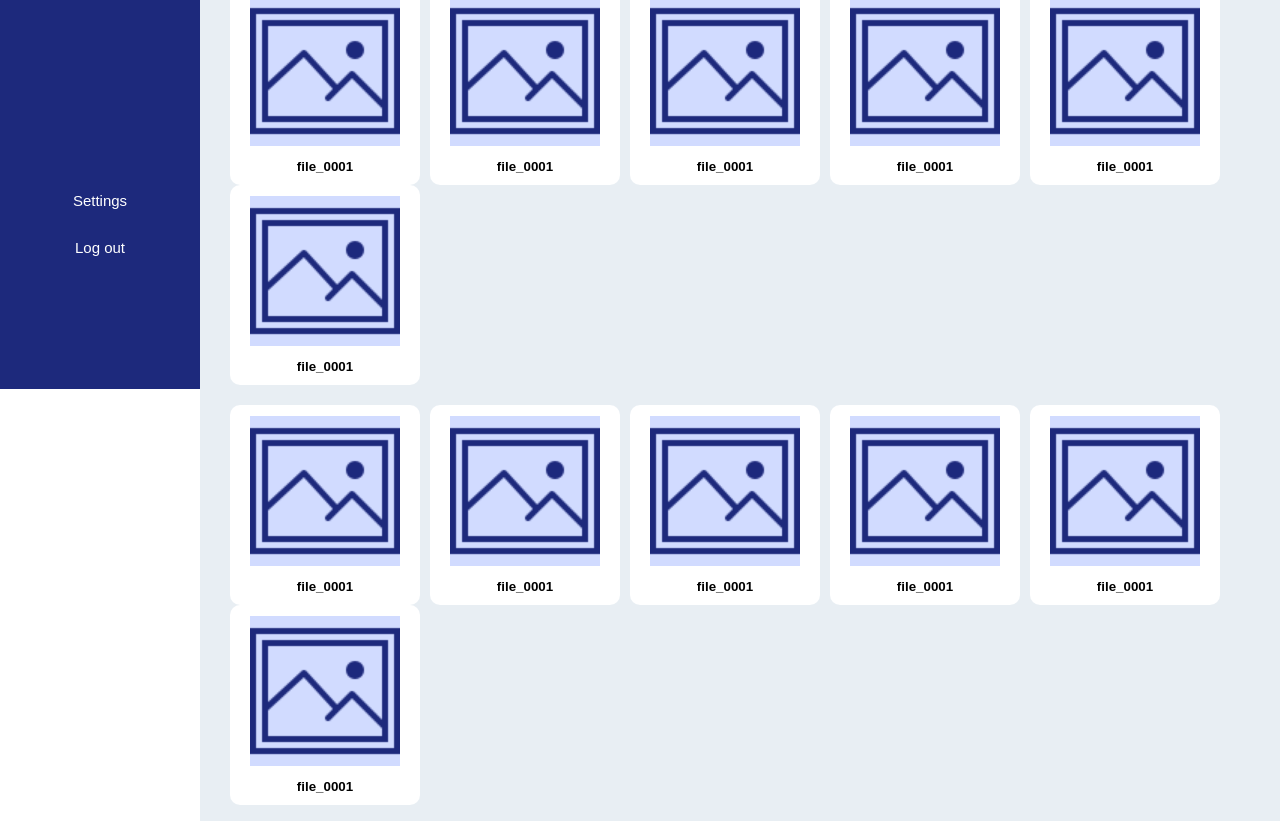
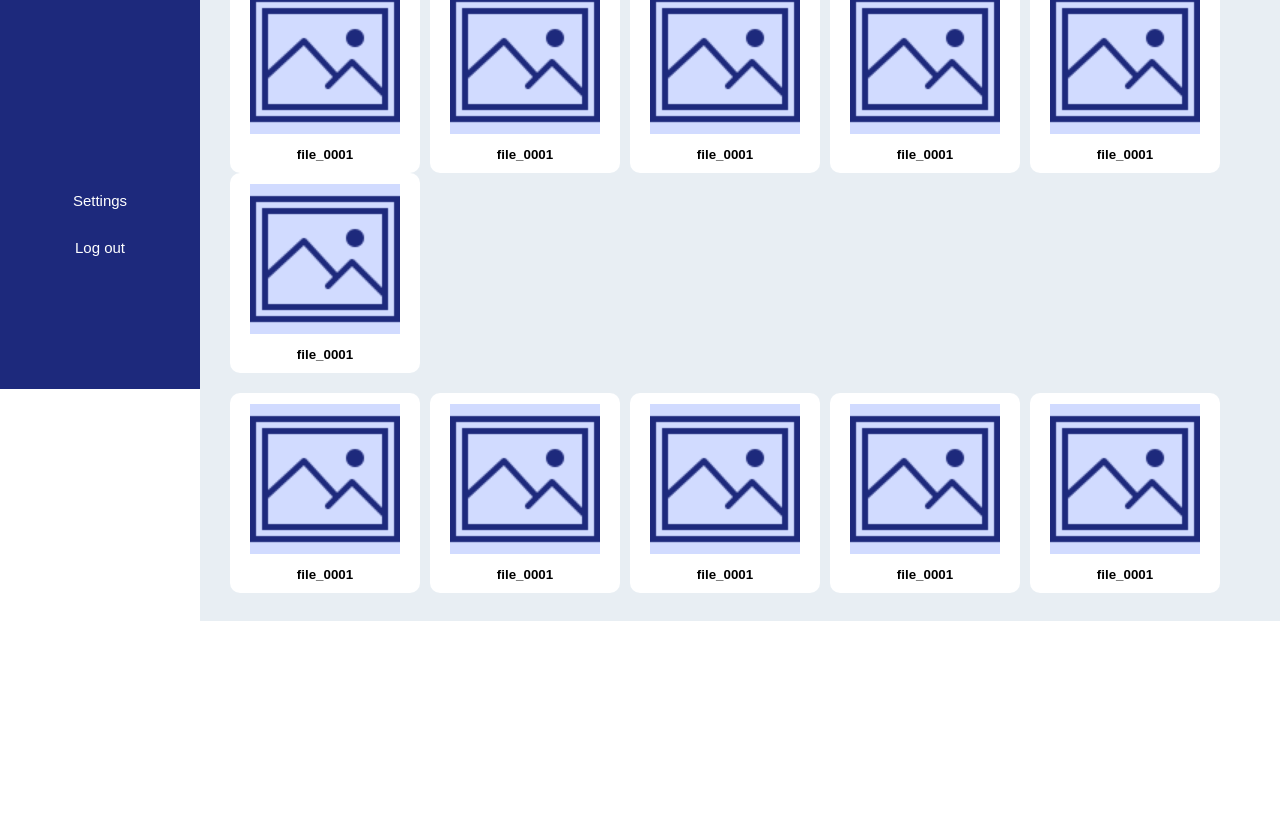
Before and after one commit to vaishakh-pk/dCloud-frontend, a Next.js app: page /favourites in a window 1280 px wide. Shown: the part 411-1232 px from the top of the page. After the commit the page ends 1032 px from the top, so only its background shows below. Built offline with nearby package versions, Linux system fonts and the light colour scheme.

Commit message:
test commit

```diff
--- a/src/app/favourites/page.js
+++ b/src/app/favourites/page.js
@@ -39,7 +39,6 @@ function FavoritesLayout() {
                     <button className="files-buttons"><img src="picture.png" alt="Profile Photo" /><p className="filename">file_0001</p></button>
                     <button className="files-buttons"><img src="picture.png" alt="Profile Photo" /><p className="filename">file_0001</p></button>
                     <button className="files-buttons"><img src="picture.png" alt="Profile Photo" /><p className="filename">file_0001</p></button>
-                    <button className="files-buttons"><img src="picture.png" alt="Profile Photo" /><p className="filename">file_0001</p></button>
                 </div>
             </div>
         </div>
```
